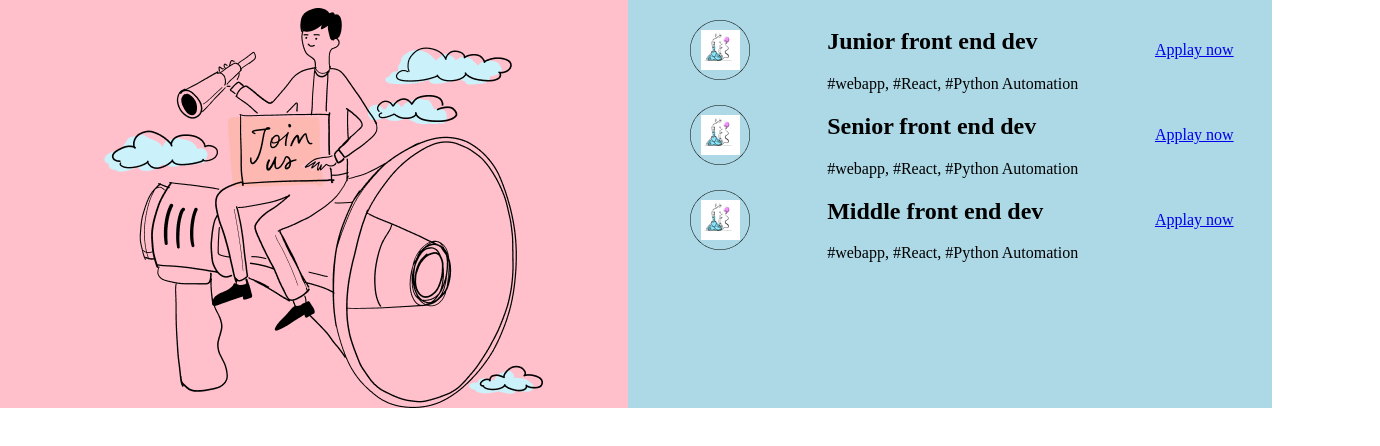
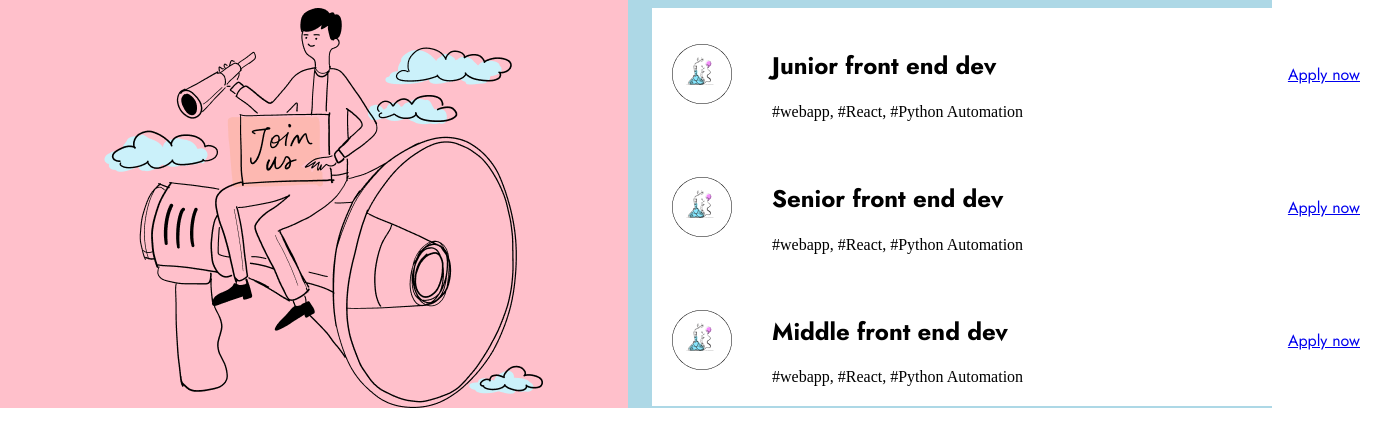
Before and after one commit to mariklim/react_mui, a React (Create React App) app: page / in a window 1280 px wide. Shown: the top 446 px of the page, 1380 px wide, since content can reach past the window. Built offline with nearby package versions, Linux system fonts and the light colour scheme.

Commit message:
add fonts style

```diff
--- a/src/components/Job.js
+++ b/src/components/Job.js
@@ -7,17 +7,17 @@ function Job() {
             {
                 JobList.map((job, index) => {
                     return <div key={index}
-                        style={{ display: 'flex', alignItems: 'center', justifyContent: 'space-around' }}
+                        style={{ display: 'flex', alignItems: 'center', justifyContent: 'space-between', background:'white', width:'43rem', padding:'1.25rem', fontFamily:'Jost' }}
                     >
 
                         <img src={JobIcon} alt="job icon" />
-                        <div className="job_description">
+                        <div style={{marginRight:'auto', paddingLeft:'2.5rem'}}>
                             <h2>{job.name}</h2>
-                            <div className="tags">
+                            <div style={{fontFamily:'Exo2'}}>
                                 <span>{job.tags}</span>
                             </div>
                         </div>
-                        <a href={job.link} target="_blank">Applay now</a>
+                        <a href={job.link} target="_blank">Apply now</a>
 
                     </div>
                 })
```
